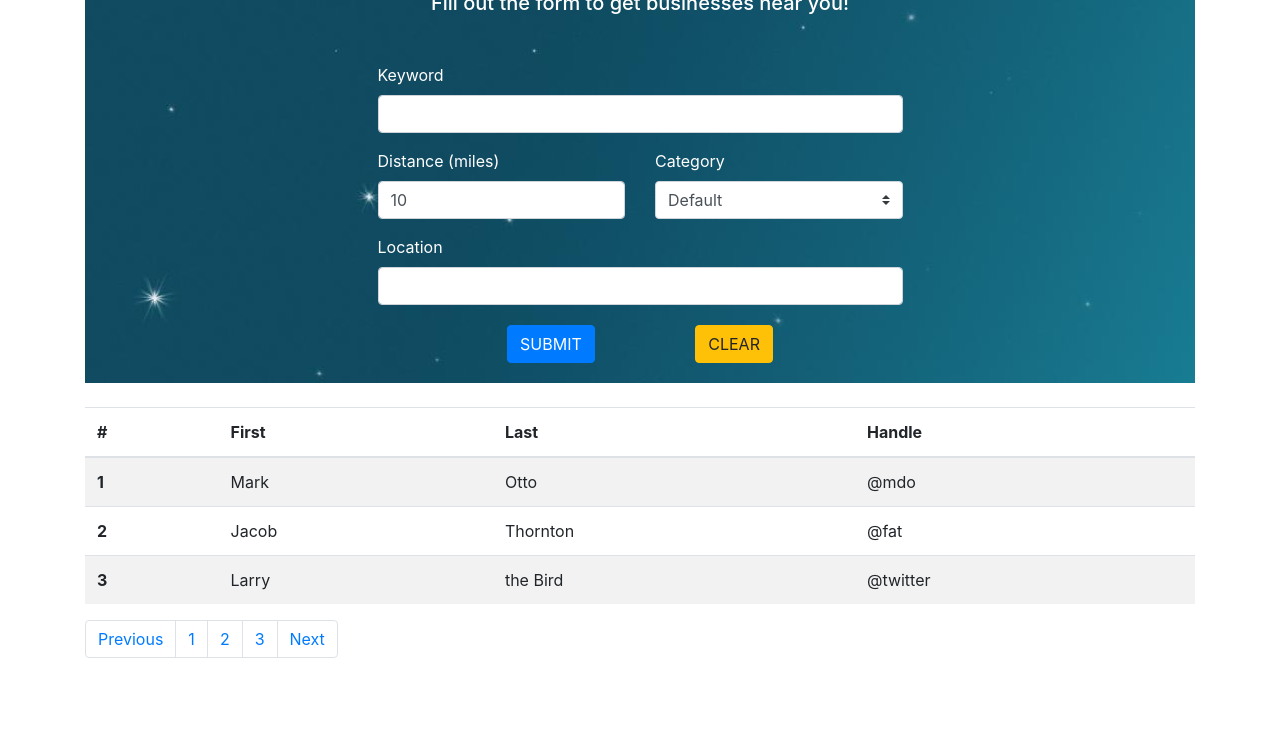
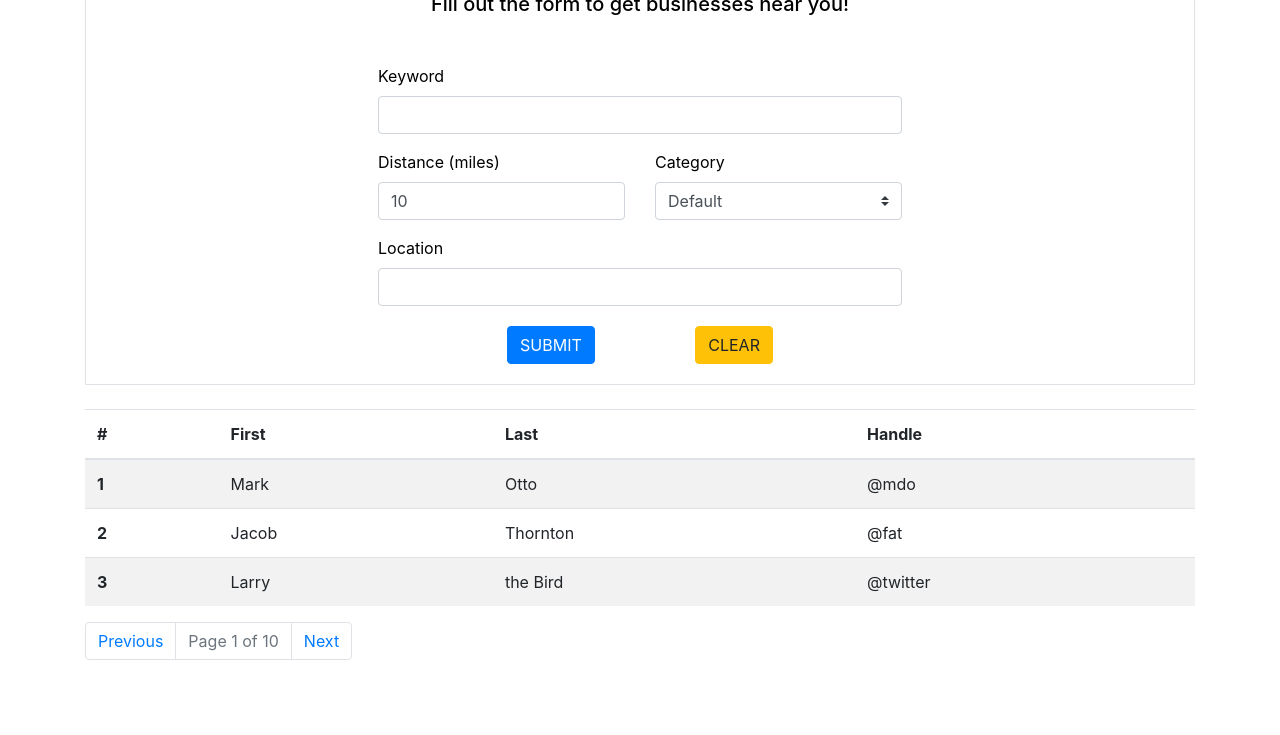
Before and after one commit to Purefekt/Supplyframe-Full-Stack-App, a website: page main.html in a window 1280 px wide. Shown: the part 65-800 px from the top of the page. Drawn offline with Linux system fonts and the light colour scheme.

Commit message:
removed hideous background

```diff
--- a/main.html
+++ b/main.html
@@ -10,25 +10,25 @@
 </head>
 <body>
 	<div class="container">
-		<div class="container-fluid" style="background-image: url('/assets/banner.jpeg');">
+		<div class="container-fluid border">
 			<div class="row">
 			  <div class="col-md-6 offset-md-3">
-				<h1 class="text-center" style="color: white;">Business Search</h1>
-                <h5 class="text-center" style="color: white;"> Fill out the form to get businesses near you! </h5>
+				<h1 class="text-center" style="color: black;">Business Search</h1>
+                <h5 class="text-center" style="color: black;"> Fill out the form to get businesses near you! </h5>
 				<form class="mt-5 mb-3" id="form" action="javascript:void(0)" method="get" onsubmit="search_yelp(input_keyword.value, input_distance.value, select_category.value, 0, input_location.value)">
 					<div class="form-group">
-						<label for="input_keyword" style="color: white">Keyword</label>
+						<label for="input_keyword" style="color: black">Keyword</label>
 						<input type="text" required id="input_keyword" class="form-control">
 					</div>
 
 					<div class="form-group">
 						<div class="row">
 							<div class="col">
-							  <label for="input_distance" style="color: white;">Distance (miles)</label>
+							  <label for="input_distance" style="color: black;">Distance (miles)</label>
 							  <input class="form-control" id="input_distance" type="number" placeholder="10" value="10" min="0" max="24.84" step="0.00000000001">
 							</div>
 							<div class="col">
-							  <label for="select_category" style="color: white;">Category</label>
+							  <label for="select_category" style="color: black;">Category</label>
 							  <select class="custom-select" id="select_category" required>
 								<option value="all">Default</option>
 								<option value="arts">Arts & Entertainment</option>
@@ -42,7 +42,7 @@
 					</div>
 
 					<div class="form-group">
-						<label for="input_location" style="color: white;">Location</label>
+						<label for="input_location" style="color: black;">Location</label>
 						<input class="form-control" id="input_location" type="text" required>
 					</div>
 
@@ -96,10 +96,8 @@
 			  </table>
 			  <nav aria-label="Page navigation example">
 				<ul class="pagination">
-				  <li class="page-item"><a class="page-link" href="#">Previous</a></li>
-				  <li class="page-item"><a class="page-link" href="#">1</a></li>
-				  <li class="page-item"><a class="page-link" href="#">2</a></li>
-				  <li class="page-item"><a class="page-link" href="#">3</a></li>
+				  <li class="page-item"><a class="page-link" href="#" >Previous</a></li>
+				  <li class="page-item disabled"><a class="page-link" href="#">Page 1 of 10</a></li>
 				  <li class="page-item"><a class="page-link" href="#">Next</a></li>
 				</ul>
 			  </nav>
--- a/main.js
+++ b/main.js
@@ -16,12 +16,12 @@ function search_yelp(inp_keyword, inp_distance, inp_category, inp_page_num, inp_
         if (request.status === 200) {
             response = request.responseText;
             console.log(response)
-            search_box_input(response);
+            search_box_input(response, keyword, distance, category, page_num, location);
         }
     }
 }
 
-function search_box_input(data) {
+function search_box_input(data, keyword, distance, category, page_num, location) {
     var div_no_result = document.getElementById("no_result");
     var div_table = document.getElementById("data_table");
 
@@ -35,6 +35,10 @@ function search_box_input(data) {
         // else hide no records found message and show and build the table
         div_no_result.style.display = "none";
         div_table.style.display = "block";
-
+        build_table(data, keyword, distance, category, page_num, location);
     }
 }
+
+function build_table(data, keyword, distance, category, page_num, location) {
+
+}
```
Also changed, not shown: assets/banner.jpeg (deleted).
